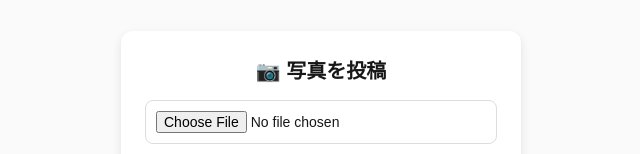
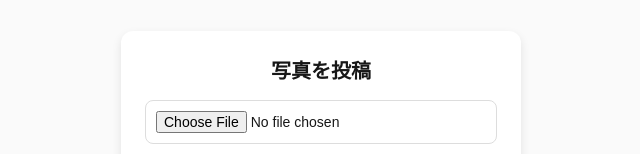
Before and after one commit to UTakuto/click-pro, a Next.js app: page /upload in a window 1280 px wide. Shown: the part 192-346 px from the top of the page, without its empty margins (319-959 px from the left). Built offline with nearby package versions, Linux system fonts and the light colour scheme.

Commit message:
スタイルの修正: 写真投稿タイトルから絵文字を削除

```diff
--- a/src/app/upload/page.tsx
+++ b/src/app/upload/page.tsx
@@ -108,7 +108,7 @@ export default function UploadPage() {
     return (
         <div className={styles.container}>
             <form onSubmit={handleSubmit} className={styles.card}>
-                <h1 className={styles.title}>📷 写真を投稿</h1>
+                <h1 className={styles.title}>写真を投稿</h1>
 
                 {error && <p className={styles.error}>{error}</p>}
 
```
